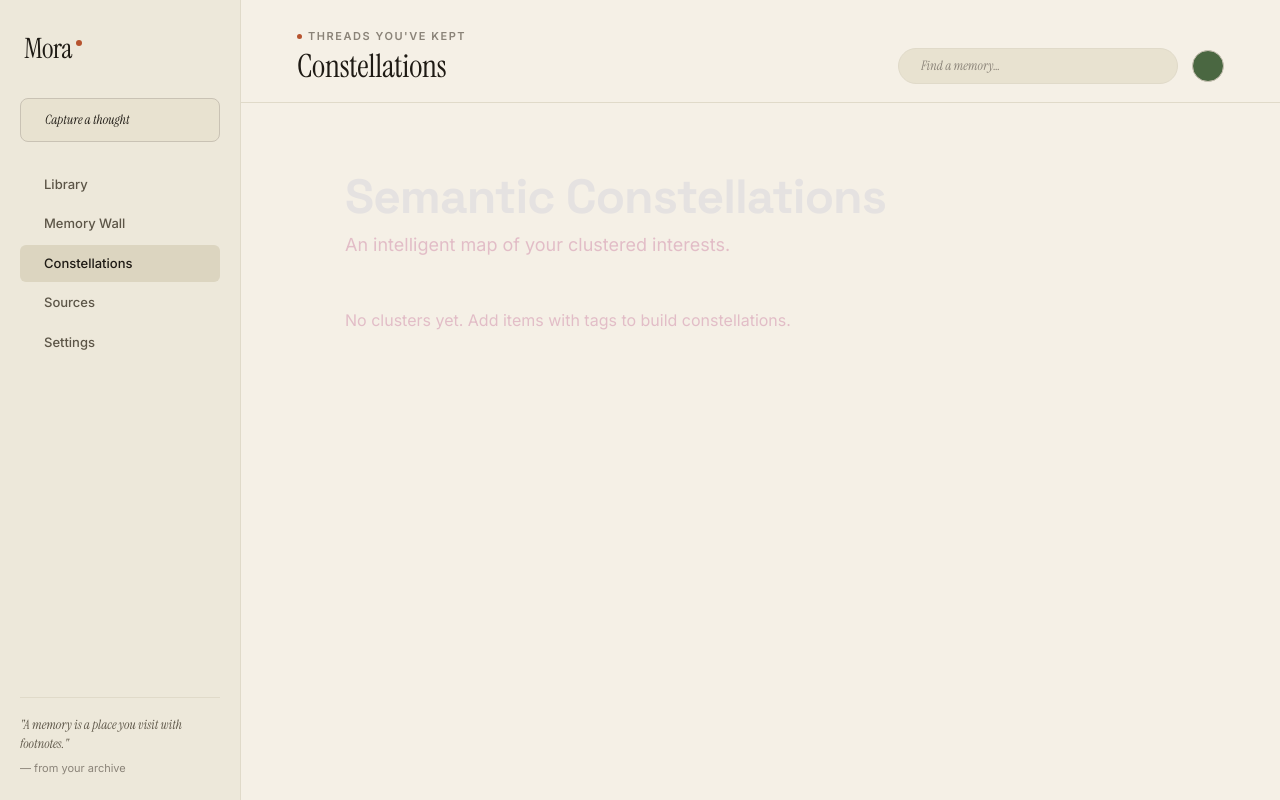
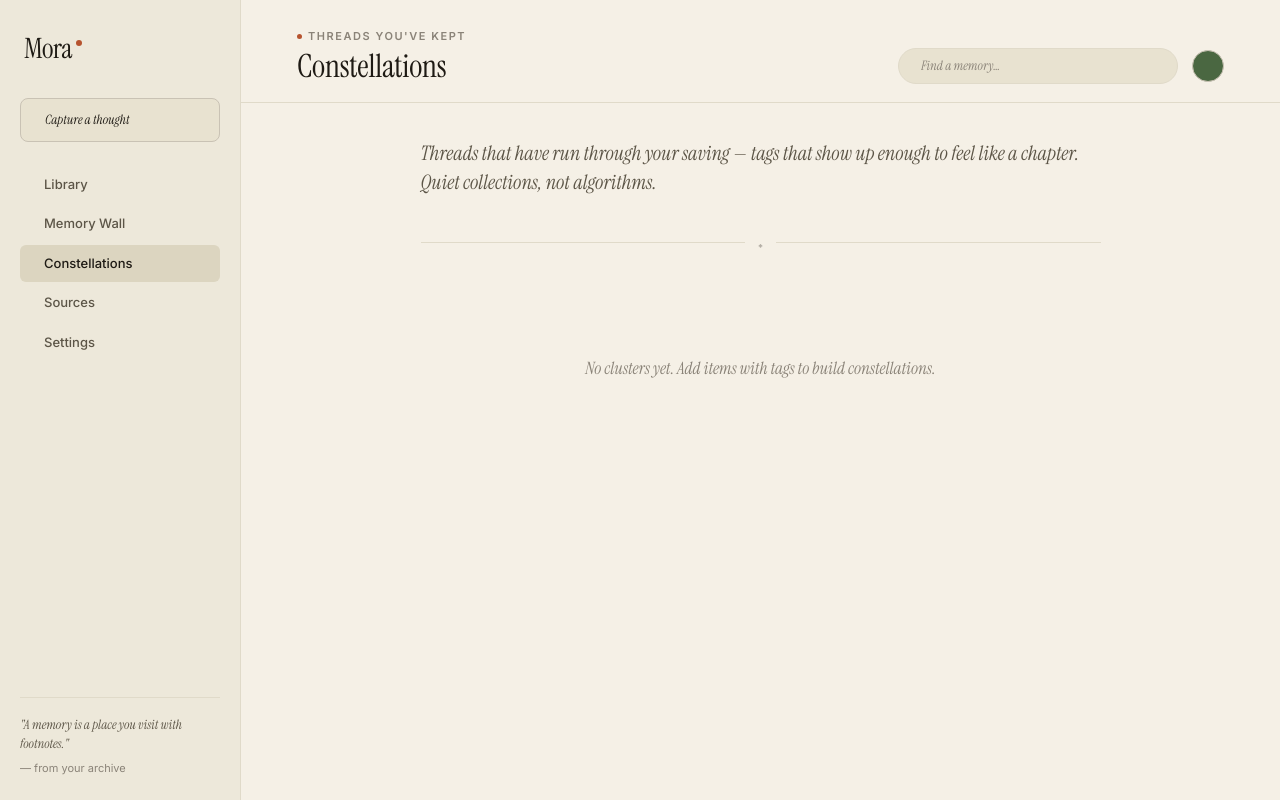
Before and after one commit to srivastavamukul/mora, a React (Vite) app in the folder app/: page /constellations in a window 1280 px wide. Shown: the top 800 px of the page. Built offline with nearby package versions, Linux system fonts and the light colour scheme; some icons are missing.

Commit message:
feat: implement Constellations page with new layout and styles

```diff
--- a/app/src/pages/Constellations.jsx
+++ b/app/src/pages/Constellations.jsx
@@ -1,13 +1,25 @@
 import { useNavigate } from 'react-router-dom'
 import { useApp } from '../context/AppContext'
-import { mapItemToUI } from '../utils/mapItemToUI'
 import { groupItemsByTags } from '../utils/groupItems'
+
+function relativeTimeShort(ts) {
+  if (!ts) return ''
+  const diff = Date.now() - ts
+  const mins = Math.floor(diff / 60000)
+  if (mins < 1) return 'now'
+  if (mins < 60) return `${mins}m`
+  const hrs = Math.floor(diff / 3600000)
+  if (hrs < 24) return `${hrs}h`
+  const days = Math.floor(diff / 86400000)
+  return `${days}d`
+}
 
 export default function Constellations() {
   const { items, flags, setSelectedItemId } = useApp()
   const navigate = useNavigate()
 
   const groups = groupItemsByTags(items, flags)
+  const groupEntries = Object.entries(groups).sort((a, b) => b[1].length - a[1].length)
 
   const handleItemClick = (id) => {
     setSelectedItemId(id)
@@ -15,59 +27,41 @@ export default function Constellations() {
   }
 
   return (
-    <div className="pt-8 pb-24 px-6 lg:px-12 min-h-screen relative w-full">
-      <div className="mb-12">
-        <h1 className="font-display-xl text-display-xl text-on-background mb-2">Semantic Constellations</h1>
-        <p className="font-body-lg text-body-lg text-on-surface-variant max-w-2xl">
-          An intelligent map of your clustered interests.
-        </p>
+    <div className="m-constellations">
+      <p className="m-constellations-intro">
+        Threads that have run through your saving — tags that show up enough to feel like a chapter.
+        Quiet collections, not algorithms.
+      </p>
+
+      <div className="m-rule" style={{ marginBottom: 40 }}>
+        <span className="m-rule-line" />
+        <span className="m-rule-orn">˖</span>
+        <span className="m-rule-line" />
       </div>
 
-      {Object.keys(groups).length === 0 ? (
-        <p className="text-on-surface-variant font-body-md text-body-md mt-8">
-          No clusters yet. Add items with tags to build constellations.
-        </p>
+      {groupEntries.length === 0 ? (
+        <div className="m-empty">
+          <p>No clusters yet. Add items with tags to build constellations.</p>
+        </div>
       ) : (
-        <div className="flex flex-col gap-10">
-          {Object.entries(groups).map(([tag, groupItems]) => (
-            <section key={tag}>
-              <h2 className="font-display-sm text-display-sm text-on-surface mb-4 capitalize border-b border-white/5 pb-2">
-                #{tag}
-              </h2>
-              <div className="flex flex-col gap-3">
-                {groupItems.map(item => {
-                  const { badge } = mapItemToUI(item)
-                  const tags = Array.isArray(item.tags) ? item.tags : []
-                  return (
-                    <button
-                      key={item.id}
-                      onClick={() => handleItemClick(item.id)}
-                      className="w-full text-left bg-surface-container rounded-xl px-5 py-4 hover:bg-surface-container-high transition-colors"
-                    >
-                      <div className="flex items-start justify-between gap-4">
-                        <div>
-                          <span className="font-label-sm text-label-sm text-on-surface-variant uppercase tracking-wide">
-                            {badge}
-                          </span>
-                          <p className="font-body-lg text-body-lg text-on-surface mt-1">{item.title || 'Saved Link'}</p>
-                        </div>
-                        {tags.length > 0 && (
-                          <div className="flex gap-2 flex-wrap justify-end shrink-0">
-                            {tags.map(t => (
-                              <span key={t} className="font-label-sm text-label-sm text-on-surface-variant bg-surface-container-high px-2 py-0.5 rounded-full">
-                                {t}
-                              </span>
-                            ))}
-                          </div>
-                        )}
-                      </div>
-                    </button>
-                  )
-                })}
-              </div>
-            </section>
-          ))}
-        </div>
+        groupEntries.map(([tag, groupItems]) => (
+          <section key={tag} className="m-constellation">
+            <header className="m-constellation-head">
+              <h2 className="m-constellation-name">#{tag}</h2>
+              <span className="m-constellation-count">{groupItems.length} memories</span>
+            </header>
+
+            <ul className="m-constellation-list">
+              {groupItems.map(item => (
+                <li key={item.id} onClick={() => handleItemClick(item.id)}>
+                  <span className="m-cl-time">{relativeTimeShort(item.createdAt)}</span>
+                  <span className="m-cl-title">{item.title || 'Saved Link'}</span>
+                  <span className="m-cl-source">{item.source || 'web'}</span>
+                </li>
+              ))}
+            </ul>
+          </section>
+        ))
       )}
     </div>
   )
--- a/app/src/styles/mora-design.css
+++ b/app/src/styles/mora-design.css
@@ -719,6 +719,55 @@
   color: var(--mora-ink-2);
 }
 
+/* ============ Constellations ============ */
+.m-constellations { max-width: 680px; margin: 0 auto; }
+.m-constellations-intro {
+  font-family: var(--mora-font-serif); font-size: 20px; line-height: 1.45;
+  color: var(--mora-ink-2); font-style: italic;
+  margin: 0 0 32px;
+}
+.m-constellation { margin-bottom: 48px; }
+.m-constellation-head {
+  display: flex; align-items: baseline; justify-content: space-between;
+  border-bottom: 1px solid var(--mora-rule-soft);
+  padding-bottom: 8px; margin-bottom: 16px;
+}
+.m-constellation-name {
+  font-family: var(--mora-font-serif); font-size: 26px; font-weight: 500;
+  color: var(--mora-ink); margin: 0; text-transform: capitalize;
+}
+.m-constellation-count {
+  font-family: var(--mora-font-sans); font-size: 11px; font-weight: 600;
+  letter-spacing: 0.12em; text-transform: uppercase; color: var(--mora-ink-4);
+}
+.m-constellation-blurb {
+  font-family: var(--mora-font-serif); font-size: 15px; line-height: 1.5;
+  color: var(--mora-ink-2); margin: 0 0 20px;
+}
+.m-constellation-list {
+  list-style: none; padding: 0; margin: 0;
+  display: flex; flex-direction: column; gap: 4px;
+}
+.m-constellation-list li {
+  display: flex; align-items: baseline; gap: 12px;
+  padding: 12px 14px; border-radius: 8px;
+  cursor: pointer; transition: background 150ms;
+}
+.m-constellation-list li:hover { background: var(--mora-paper-deep); }
+.m-cl-time {
+  font-family: var(--mora-font-sans); font-size: 11px; font-weight: 500;
+  color: var(--mora-ink-4); width: 64px; flex-shrink: 0;
+}
+.m-cl-title {
+  font-family: var(--mora-font-serif); font-size: 16px;
+  color: var(--mora-ink); flex: 1;
+  white-space: nowrap; overflow: hidden; text-overflow: ellipsis;
+}
+.m-cl-source {
+  font-family: var(--mora-font-sans); font-size: 10px; font-weight: 600;
+  letter-spacing: 0.1em; text-transform: uppercase; color: var(--mora-ink-3);
+  padding: 2px 6px; border: 1px solid var(--mora-rule-soft); border-radius: 4px;
+}
 
 .m-detail { max-width: 720px; margin: 0 auto; }
 .m-back {
```
